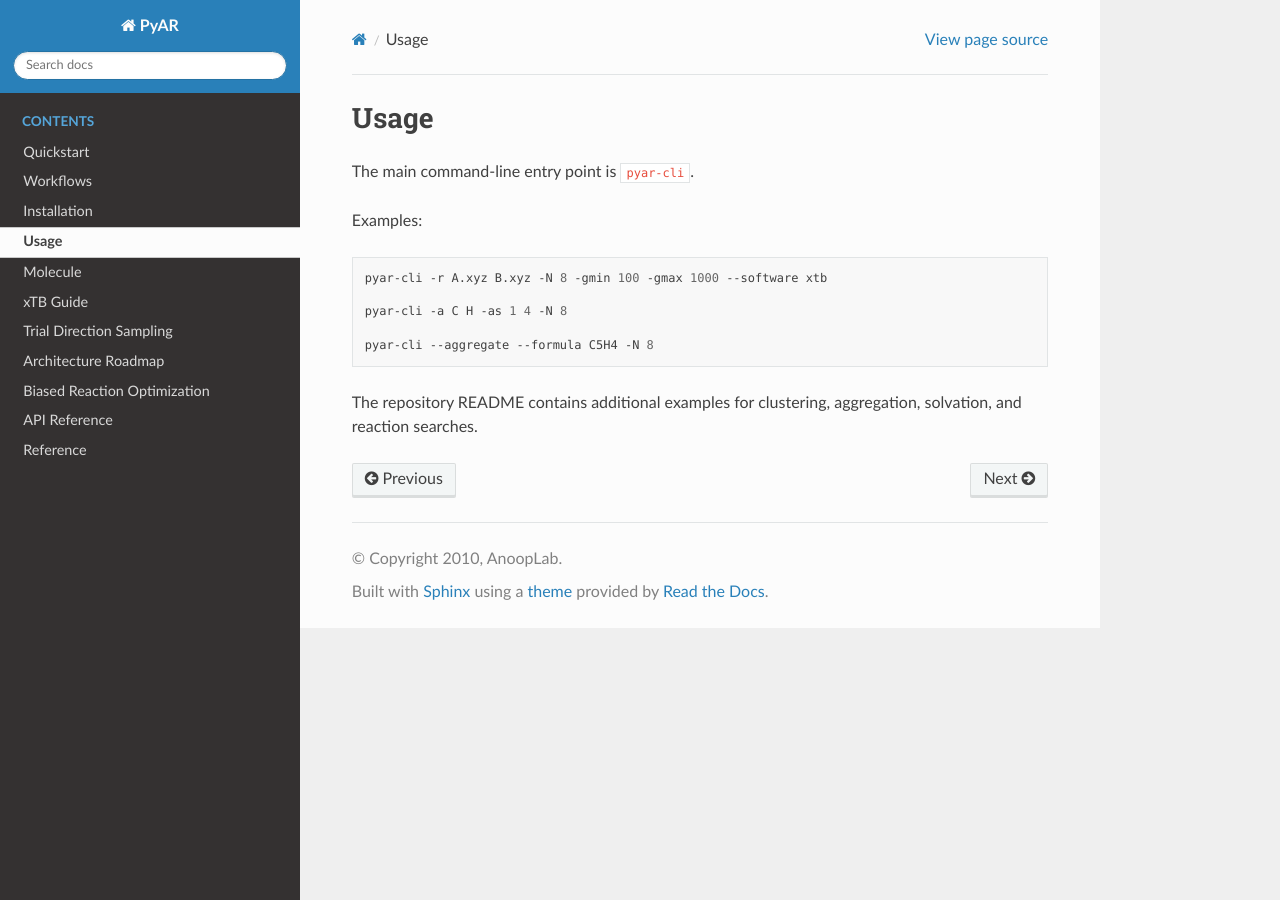
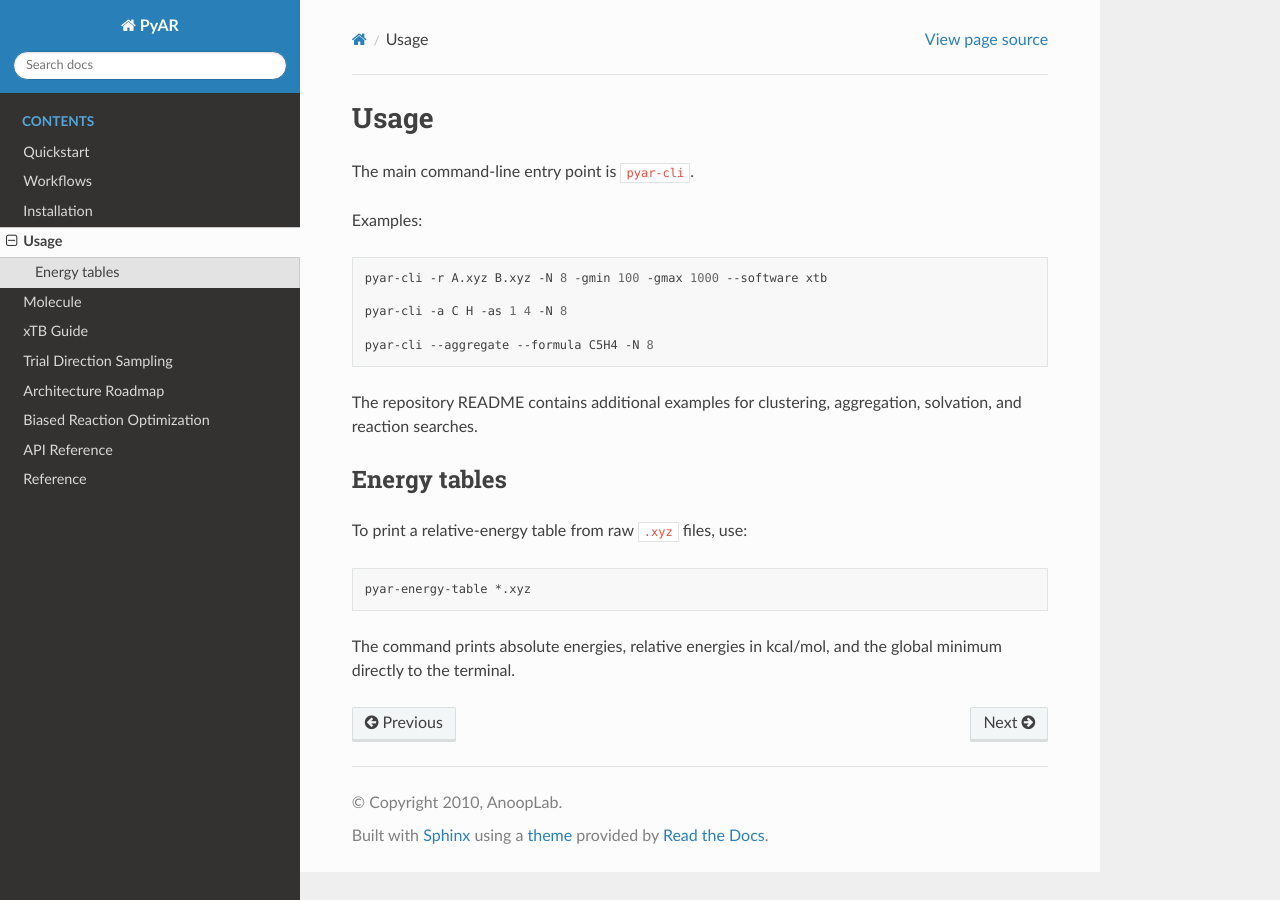
Before and after one commit to anooplab/pyar, a Sphinx documentation site: the page built from docs/usage.rst, in a window 1280 px wide. Built offline with Sphinx 7.4.7 and the Read the Docs theme 3.1.0, drawn with Linux system fonts in a browser that asks for light colours; pages that are not in the unit, such as notebooks, are missing from menus.

Commit message:
added relative energy utility

```diff
--- a/docs/index.rst
+++ b/docs/index.rst
@@ -11,6 +11,7 @@ Start here
 * :doc:`workflows`
 * :doc:`installation`
 * :doc:`usage`
+* :doc:`energy_table`
 * :doc:`molecule`
 * :doc:`xtb`
 * :doc:`orientation_sampling`
@@ -33,6 +34,7 @@ The fastest way to verify a local install is:
    workflows
    installation
    usage
+   energy_table
    molecule
    xtb
    orientation_sampling
--- a/docs/usage.rst
+++ b/docs/usage.rst
@@ -15,3 +15,15 @@ Examples:
 
 The repository README contains additional examples for clustering,
 aggregation, solvation, and reaction searches.
+
+Energy tables
+-------------
+
+To print a relative-energy table from raw ``.xyz`` files, use:
+
+.. code-block:: bash
+
+   pyar-energy-table *.xyz
+
+The command prints absolute energies, relative energies in kcal/mol, and the
+global minimum directly to the terminal.
--- a/setup.py
+++ b/setup.py
@@ -62,6 +62,7 @@ setup(
             'pyar-optimiser=pyar.scripts.optimiser:main',
             'pyar-trial-generation=pyar.scripts.trial_generation:main',
             'pyar-clustering=pyar.scripts.clustering:main',
+            'pyar-energy-table=pyar.scripts.energy_table:main',
             'pyar-benchmark-clustering=pyar.scripts.benchmark_clustering:main',
             'pyar-benchmark-orientations=pyar.scripts.benchmark_orientations:main',
             'pyar-similarity=pyar.scripts.similarity:main',
```
Also changed, not shown: 1 other file.
